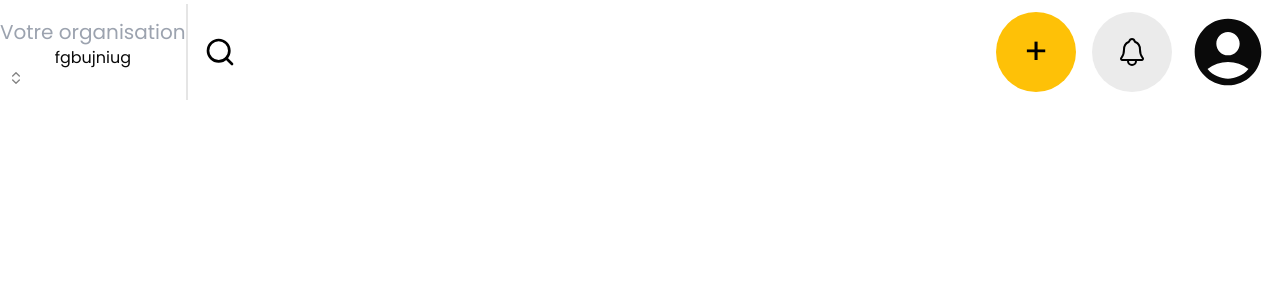
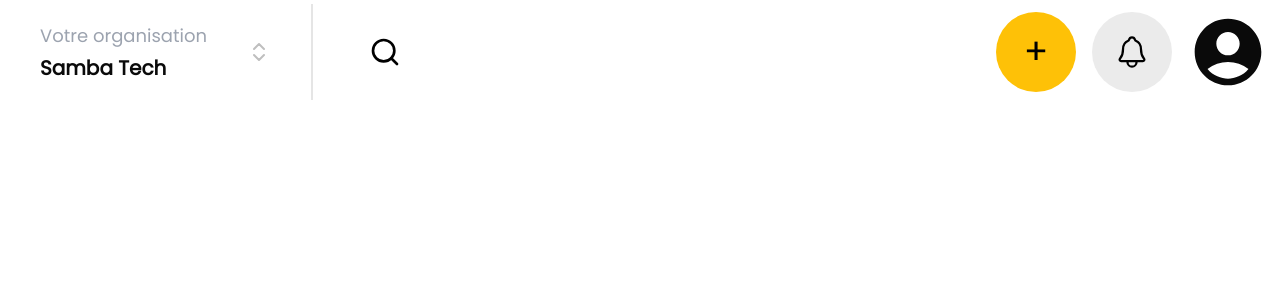
Before and after one commit to cruz-welandi/recruPay, a Next.js app: page / in a window 1280 px wide. Shown: the top 300 px of the page. Built offline with nearby package versions, Linux system fonts and the light colour scheme.

Commit message:
I am currently working on the left side of the NavBar

```diff
--- a/src/components/NavBar.tsx
+++ b/src/components/NavBar.tsx
@@ -10,8 +10,10 @@ export default function NavBar() {
 
     <div className='flex items-center justify-between '>
 
-      <div className='flex items-center'>
+      <div className='flex items-center gap-10 px-10'>
         <SwitchCompanny />
+
+        <div className='border-r-2 h-24 '></div>
         <SwitchGlobal />
       </div>
 
--- a/src/components/navbar/NotificationButton.tsx
+++ b/src/components/navbar/NotificationButton.tsx
@@ -16,7 +16,7 @@ export default function NotificationButton() {
         <div className=''>
             <Sheet>
                 <SheetTrigger  className="bg-[#ebebeb] rounded-full h-20 w-20 items-center flex justify-center">
-                    <IoNotificationsOutline color='black' size={32} />
+                    <IoNotificationsOutline color='black' size={36} />
                 </SheetTrigger>
                 <SheetContent>
                     <SheetHeader>
--- a/src/components/navbar/SwitchCompanny.tsx
+++ b/src/components/navbar/SwitchCompanny.tsx
@@ -15,20 +15,19 @@ export default function SwitchCompanny() {
     <div>
       <Dialog>
 
-        <DialogTrigger className='border-r-2 h-24'>
+        <DialogTrigger className='flex items-center gap-10'>
           <div>
             <div>
-              <span className='text-gray-400 text-xl'>Votre organisation</span>
+              <span className='text-gray-400 text-lg'>Votre organisation</span>
             </div>
 
-            <div>
-              <span >fgbujniug</span>
+            <div className='flex justify-start mt-1'>
+              <span className='text-xl font-black'>Samba Tech</span>
             </div>
           </div>
 
           <div>
-          <ChevronsUpDown className="ml-2 h-4 w-4 shrink-0 opacity-50" />
-
+            <ChevronsUpDown color='gray' className=" h-6 w-6 shrink-0 opacity-50" />
           </div>
         </DialogTrigger>
 
```
